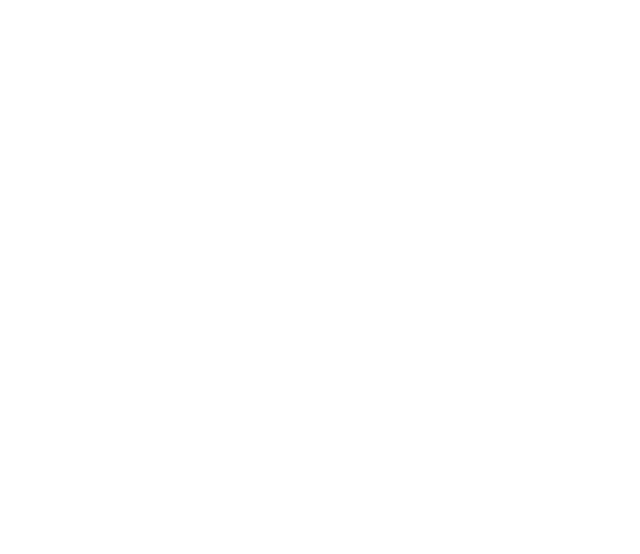
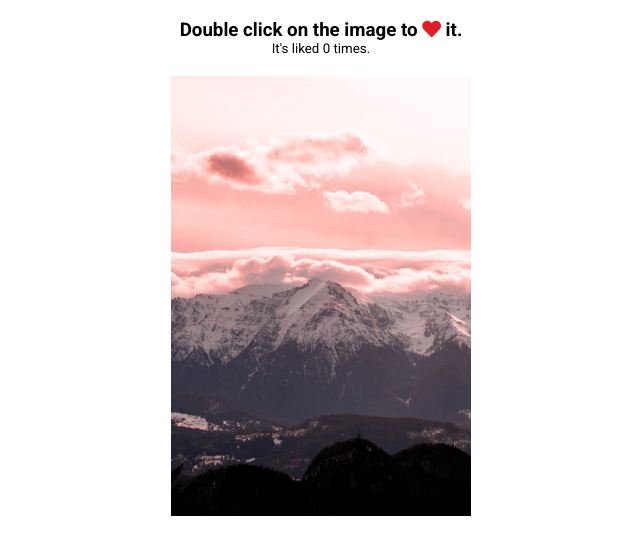
Before and after one commit to Gergi83/doulbe-click-to-heart-like, a website: page index.html in a window 1280 px wide. Shown: the whole page, without its empty margins (319-959 px from the left). Drawn offline with Linux system fonts and the light colour scheme.

Commit message:
html and css added

```diff
--- a/index.html
+++ b/index.html
@@ -13,6 +13,9 @@
 </head>
 
 <body>
+    <h3>Double click on the image to <i class="fas fa-heart"></i> it.</h3>
+    <small>It's liked <span id="times">0</span> times.</small>
+    <div class="likeMe"></div>
     <script src="script.js"></script>
 </body>
 
--- a/style.css
+++ b/style.css
@@ -5,8 +5,46 @@
 }
 
 body {
-  height: 100vh;
   margin: 0;
   overflow: hidden;
   font-family: 'Roboto', sans-serif;
+  text-align: center;
 }
+
+h3 {
+  margin-bottom: 0;
+  text-align: center;
+}
+
+small {
+  display: block;
+  margin-bottom: 20px;
+  text-align: center;
+}
+
+.fa-heart {
+  color: #e31b23;
+}
+
+.likeMe {
+  height: 440px;
+  width: 300px;
+  background: url(/img/mountains.jpg) no-repeat center center/cover;
+  margin: auto;
+  cursor: pointer;
+  max-width: 100%;
+  position: relative;
+}
+
+.likeMe .fa-heart {
+  position: absolute;
+  animation: grow 0.54s ease-in-out;
+  transform: translate(-50%, -50%) scale(0);
+}
+
+@keyframes grow {
+  to {
+    transform: translate(-50%, -50%) scale(10);
+    opacity: 0;
+  }
+}
```
Also changed, not shown: img/mountains.jpg (added).
